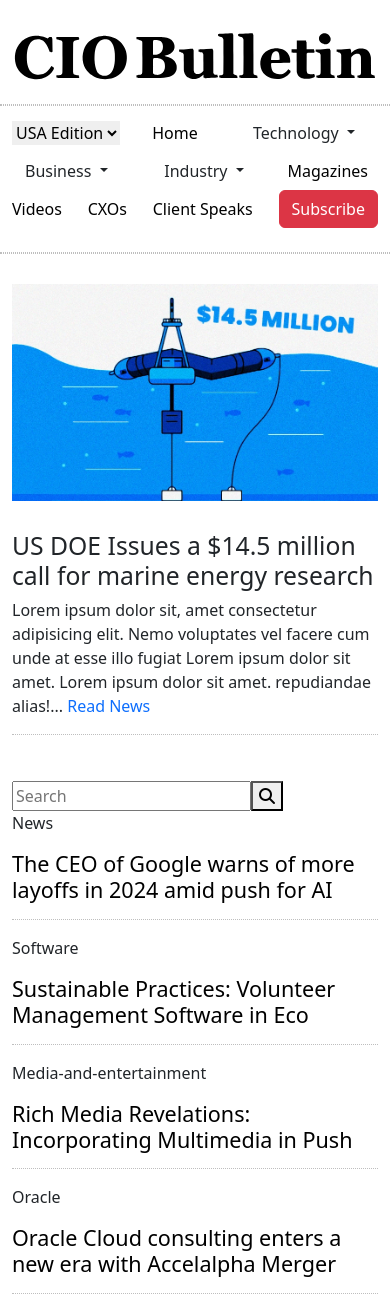
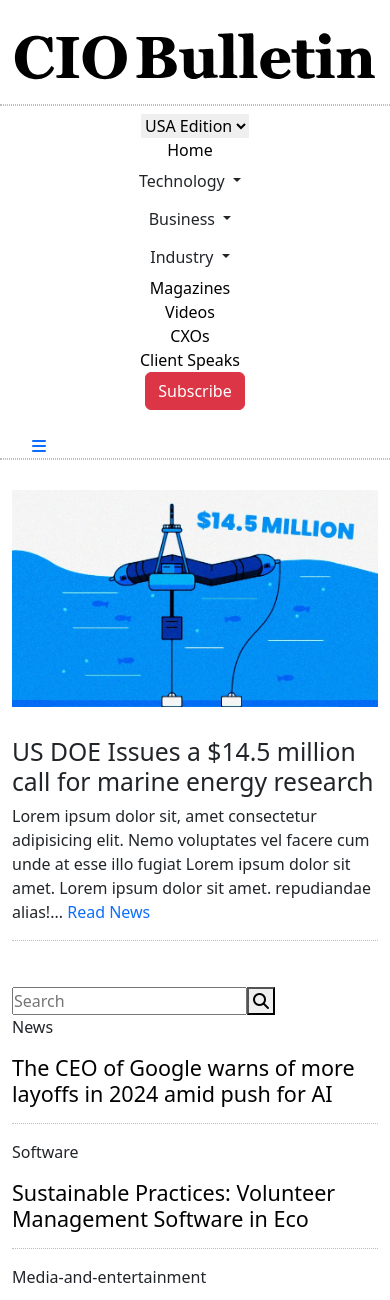
Before and after one commit to Chakali-Ravi-Kumar/Ravi, a PHP site: page /Cio-bulletin.html in a window 390 px wide. Shown: the top 1300 px of the page. Run offline with PHP 8.4, Linux system fonts and the light colour scheme; some libraries are stand-ins or nearby versions.

Commit message:
Add files via upload

```diff
--- a/Cio-bulletin.html
+++ b/Cio-bulletin.html
@@ -12,7 +12,7 @@
 <body>
 
 
-    <div class="container">
+    <div class="container pr-0">
         <div class="row m-sm-auto">
             <div class="col">
                 <img src="logo.svg" alt="" class="logo">
@@ -20,10 +20,11 @@
         </div>
     </div>
     <hr class="double-border">
-    <div class="container">
+    <div class="container" style="overflow: hidden;">
         <div class="row ">
-            <div class="col">
-                <ul class="navbar  mt-md-n2 mb-md-n2">
+
+            <div class="col nav-links" id="nav-links">
+                <ul class="navbar  mt-md-n2 mb-md-n2 pr-0">
                     <select name="" id="">
                         <option value="" hidden>USA Edition</option>
                         <option value="">Asia</option>
@@ -89,9 +90,9 @@
                                 <button class="btn dropdown-toggle" type="button" id="dropdownMenuButton" data-toggle="dropdown" aria-haspopup="true" aria-expanded="false">
                                   Business
                                 </button>
-                                <div class="dropdown-menu" aria-labelledby="dropdownMenuButton" style="">
+                                <div class="dropdown-menu" aria-labelledby="dropdownMenuButton" style="justify-content: center;">
                                   <div>
-                                    <a class="dropdown-item" href="#">New</a>
+                                  <a class="dropdown-item" href="#">New</a>
                                   <a class="dropdown-item" href="#">Option</a>
                                   <a class="dropdown-item" href="#">Others</a>
                                   </div>
@@ -156,8 +157,13 @@
                     <li><a href="">CXOs</a></li>
                     <li><a href="">Client Speaks</a></li>
                     <a href="" class="btn btn-danger">Subscribe</a>
+
+                    <!-- <a href="" class="nav-toggle"><i class="fa-solid fa-bars"></i></a> -->
                 </ul>
+
             </div>
+            <a href="" class="nav-toggle" id="toggle"><i class="fa-solid fa-bars"></i></a>
+
 
         </div>
 
@@ -191,7 +197,7 @@
                     </form>
 
                     <div id="search-icon">
-                        <button> <i class="fa-solid fa-magnifying-glass"></i></button>
+                        <button> <i class="fa-solid fa-magnifying-glass" style="padding: 4px;"></i></button>
 
                     </div>
 
@@ -331,7 +337,7 @@
                 <hr class="double-border mt-md-3">
 
                 <!--  -->
-                <div class="row">
+                <div class="row" style="overflow-x: hidden;">
                     <!-- <div class="col-md-9"> -->
                         <h1 class="mt-md-n0">Sponsored News</h1>
                         <div id="sponsered-news-img">
@@ -371,11 +377,11 @@
 
             <!-- side bar starts -->
 
-            <div class="col-md-3  mr-md-n5 mb-md-0  second-side-bar">
+            <div class="col-md-3  mr-md-n5 mb-md-0  pb-md-2  second-side-bar">
                 <h5 class="mt-md-3">Newsletters</h5>
                 <p>Email</p>
                 <form action="">
-                    <input type="text" placeholder="Email">
+                    <input type="text" placeholder="Email" style="width: 100%;">
                 </form>
                 <button class="mt-md-3"> <i class="fa-solid fa-paper-plane" style="padding-right: 5px;"></i> Subscribe</button>
             </div>
@@ -495,7 +501,7 @@
 
 
     <!-- Third container starts -->
-    <div class="container-fulid featured-news">
+    <div class="container-fulid featured-news" style="overflow-x: hidden;">
         <div class="row">
             <div class="container mb-md-5">
                 <div class="row">
@@ -800,6 +806,97 @@
         </div>
 
 
+        <hr class="double-border ">
+        <div class="row">
+            <div class="col">
+                <h1>Most Featured Companies</h1>
+
+            </div>
+        </div>
+
+
+                <div class="logos">
+                    <div class="logos-slide">
+                        <a href=""><img src="https://www.ciobulletin.com/image/featurecompanyimages/ciobulletin-digital%20commerce%20bank.jpg" alt=""></a>
+                        <a href=""><img src="https://www.ciobulletin.com/image/featurecompanyimages/ciobulletin-kraftpal%20technologies.jpg" alt=""></a>
+                        <a href="">
+                        <img src="https://www.ciobulletin.com/image/featurecompanyimages/ciobulletin-archergrey.jpg" alt="">
+                        </a>
+                        <a href="">
+                        <img src="https://www.ciobulletin.com/image/featurecompanyimages/ciobulletin-national%20retail%20solutions.jpg" alt="">
+                        </a>
+                        <a href="">
+                        <img src="https://www.ciobulletin.com/image/featurecompanyimages/ciobulletin-pura.jpg" alt="">
+                        </a>
+                        <a href="">
+                        <img src="https://www.ciobulletin.com/image/featurecompanyimages/ciobulletin-abbey%20research.jpg" alt="">
+                        </a>
+                        <a href="">
+                        <img src="https://www.ciobulletin.com/image/featurecompanyimages/ciobulletin-opticwise.jpg" alt="">
+                        </a>
+
+                        <a href="">
+                        <img src="https://www.ciobulletin.com/image/featurecompanyimages/ciobulletin-frannexus.jpg" alt="">
+                        </a>
+
+                        <a href="">
+                        <img src="https://www.ciobulletin.com/image/featurecompanyimages/ciobulletin-growth%20institute.jpg" alt="">
+                        </a>
+
+                        <a href="">
+                        <img src="https://www.ciobulletin.com/image/featurecompanyimages/ciobulletin-implantica.jpg" alt="">
+                        </a>
+
+                        <a href="">
+                        <img src="https://www.ciobulletin.com/image/featurecompanyimages/ciobulletin-implantica.jpg" alt="">
+                        </a>
+
+                        <a href="">
+                        <img src="https://www.ciobulletin.com/image/featurecompanyimages/ciobulletin-aatrix%20software.jpg" alt="">
+                        </a>
+                        <a href="">
+                        <img src="https://www.ciobulletin.com/image/featurecompanyimages/ciobulletin-aatrix%20software.jpg" alt="">
+                        </a>
+                        <a href="">
+                        <img src="https://www.ciobulletin.com/image/featurecompanyimages/ciobulletin-opticwise.jpg" alt="">
+                        </a>
+                        <a href="">
+                        <img src="https://www.ciobulletin.com/image/featurecompanyimages/ciobulletin-canon%20business%20process%20services.jpg" alt="">
+                        </a>
+                        <a href="">
+                        <img src="https://www.ciobulletin.com/image/featurecompanyimages/ciobulletin-cellwine.jpg" alt="">
+                        </a>
+                        <a href="">
+                        <img src="https://www.ciobulletin.com/image/featurecompanyimages/ciobulletin-growth%20institute.jpg" alt="">
+                        </a>
+
+
+                    </div>
+
+
+                    <div class="logos-slide" >
+                        <img src="https://www.ciobulletin.com/image/featurecompanyimages/ciobulletin-lexrock%20ai.jpg" alt="">
+                        <img src="https://www.ciobulletin.com/image/featurecompanyimages/ciobulletin-appranix.jpg" alt="">
+                        <img src="https://www.ciobulletin.com/image/featurecompanyimages/ciobulletin-autoreimbursement.jpg" alt="">
+                        <img src="https://www.ciobulletin.com/image/featurecompanyimages/ciobulletin-castle%20connolly.jpg" alt="">
+                        <img src="https://www.ciobulletin.com/image/featurecompanyimages/ciobulletin-cgs.jpg" alt="">
+                        <img src="https://www.ciobulletin.com/image/featurecompanyimages/ciobulletin-form.jpg" alt="">
+                        <img src="https://www.ciobulletin.com/image/featurecompanyimages/ciobulletin-geniova.jpg" alt="">
+                        <img src="https://www.ciobulletin.com/image/featurecompanyimages/ciobulletin-hot%20spring%20it.jpg" alt="">
+                        <img src="https://www.ciobulletin.com/image/featurecompanyimages/ciobulletin-kirkman.jpg" alt="">
+                        <img src="https://www.ciobulletin.com/image/featurecompanyimages/ciobulletin-power%20hero.jpg" alt="">
+                        <img src="https://www.ciobulletin.com/image/featurecompanyimages/ciobulletin-rittenhouse.jpg" alt="">
+                        <img src="https://www.ciobulletin.com/image/featurecompanyimages/ciobulletin-stt%20logistics%20group.jpg" alt="">
+                        <img src="https://www.ciobulletin.com/image/featurecompanyimages/ciobulletin-upstream%20works.jpg" alt="">
+                        <img src="https://www.ciobulletin.com/image/featurecompanyimages/ciobulletin-kastle.jpg" alt="">
+                        <img src="https://www.ciobulletin.com/image/featurecompanyimages/ciobulletin-logix.jpg" alt="">
+                        <img src="https://www.ciobulletin.com/image/featurecompanyimages/ciobulletin-preclinical%20safety%20(PCS)%20consultants%20ltd.jpg" alt="">
+                        <img src="https://www.ciobulletin.com/image/featurecompanyimages/ciobulletin-agape%20treatment%20center.jpg" alt="">
+
+                    </div>
+                </div>
+
+
 
         <!-- container 4 ends -->
     </div>
@@ -816,7 +913,7 @@
             </div>
 
            <div class="container">
-            <div class="row justify-content-between">
+            <div class="row justify-content-between footer">
 
                 <div class="col-md-2 mt-md-5">
                     <h5>Social Media</h5>
@@ -878,8 +975,8 @@
 
 
                 </div>
-                <div class="col-2 mt-md-5">
-                    <img src="https://www.ciobulletin.com/image/cb.png" alt="">
+                <div class="col-2 mt-md-5 footer-img">
+                    <img src="https://www.ciobulletin.com/image/cb.png" alt="" class="img">
 
                 </div>
 
@@ -984,7 +1081,14 @@
 
 
 
+        <script>
+            const toggleButton  = document.getElementById('nav-toggle');
+            const navLinks = document.getElementById('nav-links');
 
+            toggleButton .addEventListener('click', () => {
+                navLinks.classList.toggle('active');
+            })
+        </script>
 
 
 </body>
--- a/ciobulletin.css
+++ b/ciobulletin.css
@@ -1,3 +1,11 @@
+
+
+*{
+    padding: 0;
+    margin: 0;
+    overflow: -moz-hidden-unscrollable;
+}
+
 .logo{
     height: 73.53px;
     width: 100%;
@@ -10,6 +18,8 @@
     border-bottom: 1px dotted black;
     margin-bottom: 0;
     margin-top: 0;
+
+    overflow: hidden;
     /* margin-bottom: 0; */
 }
 .uselect{
@@ -38,7 +48,7 @@
     /* display: block; */
     display: none;
     /* display: flex; */
-    padding-top: 30px;
+    /* padding-top: 30px; */
     /* margin-top: 50px; */
 }
 
@@ -334,6 +344,137 @@ img{
 }
 
 
+@keyframes slide{
+    from{
+        transform: translateX(0);
+    }
+    to{
+        transform: translateX(-100%);
+    }
+}
+
+.logos{
+
+    overflow: hidden;
+    padding: 60px 0;
+
+
+}
+.logos-slide img{
+    height: 100px;
+    width: 150px;
+    margin: 0 40px;
+}
+.logos-slide{
+    white-space: nowrap;
+    animation: 15s slide infinite linear;
+}
+
+/* .logos-slide a img:hover{
+    height: 300%;
+    width: 150px;
+     height: 130px;
+   width: 150px;
+    transition: ease;
+    position: absolute;
+} */
+
+html,body{
+    /* max-width: 100vw; */
+    /* min-width: 100%; */
+   /* width: 100vh; */
+   padding-left: 0;
+   /* white-space: nowrap; */
+
+    /* overflow: auto; */
+    overflow-x: hidden;
+    max-width: 100%;
+
+    overscroll-behavior: none;
+    padding-right: 0;
+    justify-content: center;
+    margin: 0;
+    margin-left: 0;
+    margin-right: 0;
+
+}
+
+
+.nav-toggle{
+    display: none;
+}
+
+
+@media screen and (max-width:766px) {
+
+
+    .nav-toggle{
+        display: block;
+        /* margin-right: 20px;   */
+        margin-left: 20px;
+    }
+
+    .nav-links{
+        /* position: absolute;
+        top: 100%;
+        width: 100%;
+        padding-block: 20px; */
+        /* left: -100%; */
+
+    }
+
+    .nav-links.active{
+        left: 0;
+    }
+
+    .navbar ul{
+        /* left: -100%; */
+        flex-direction: column;
+
+    }
+    .navbar li a{
+        /* display: none   ; */
+        flex-direction: column;
+        /* left: -100%; */
+
+    }
+    .navbar select{
+        /* display: none; */
+        flex-direction: column;
+        /* left: -100%; */
+
+    }
+    .navbar a.btn{
+        /* display: none; */
+        flex-direction: column;
+        /* left: -100%; */
+
+
+    }
+    .footer{
+        text-align: center;
+    }
+    .footer-img img{
+        text-align: center;
+        /* align-items: center; */
+    }
+    .navbar {
+        /* display: block; */
+        flex-direction: column;
+        width: 100%;
+        /* display: none; */
+        /* align-items: center; */
+    }
+
+}
+/* body::-webkit-scrollbar {
+    display: none;
+
+  } */
+
+
+
+
 /* .text{
     justify-content: center;
     text-align: center;
```
